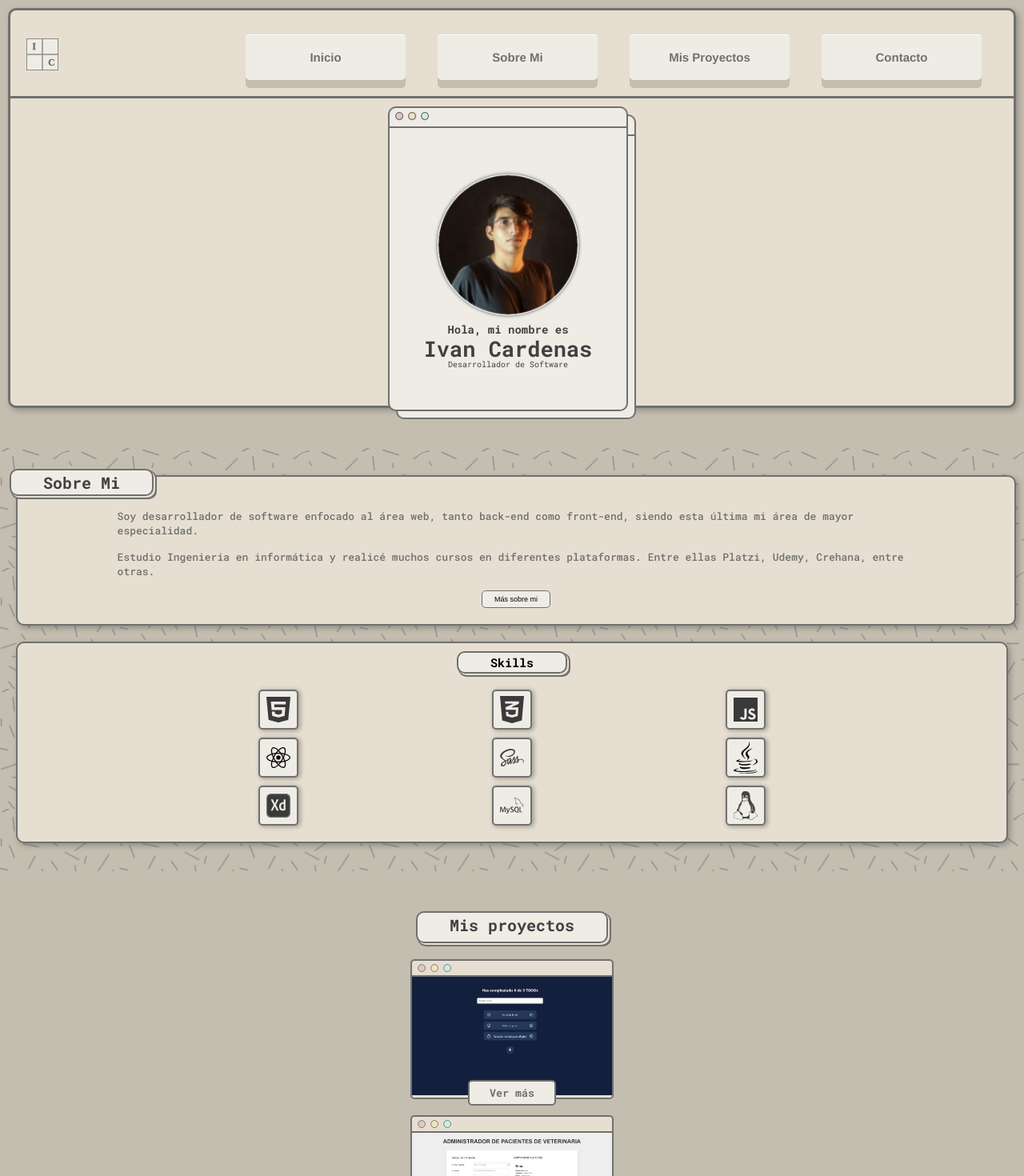
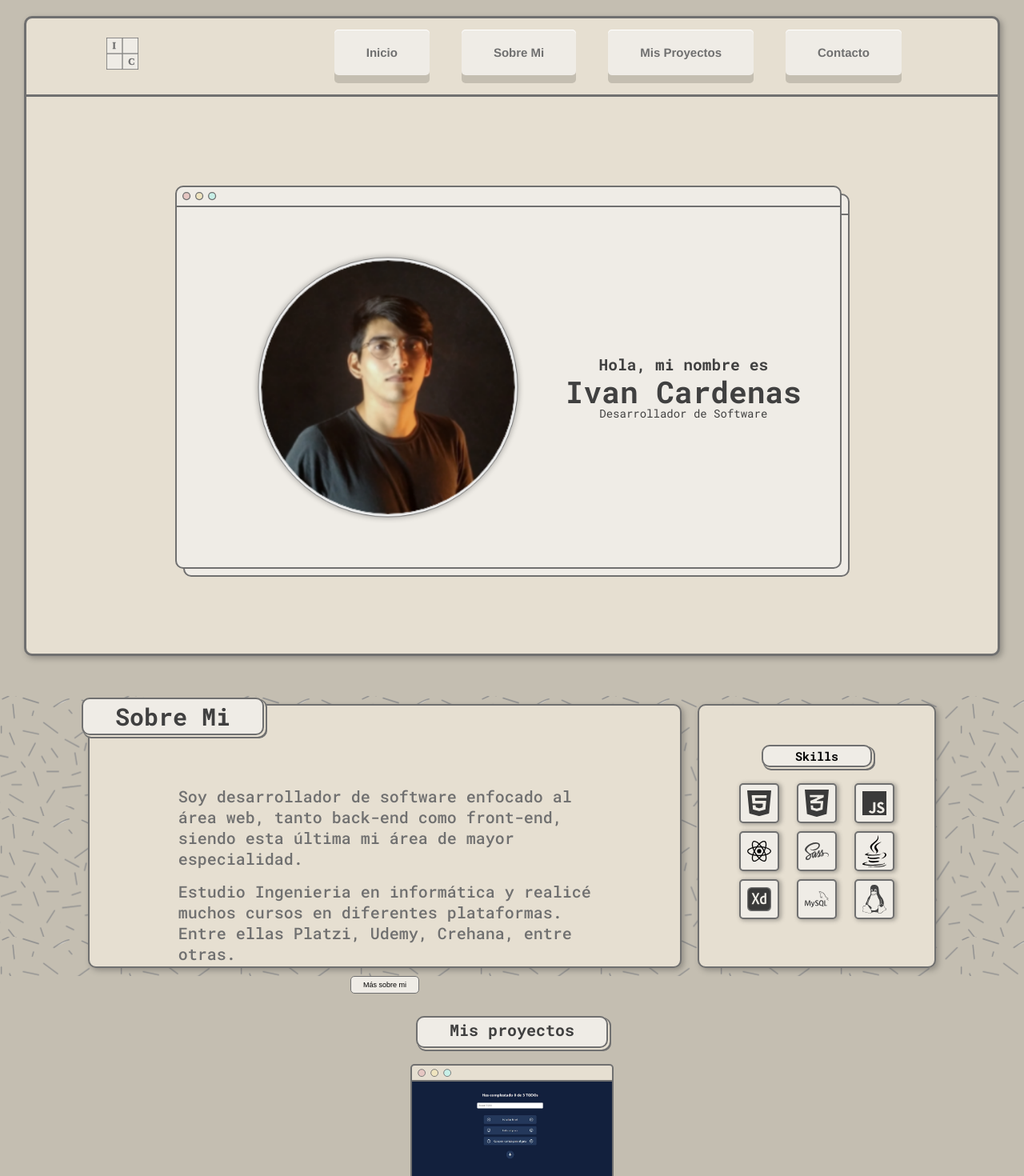
Before and after one commit to ivancard/ivancardenas, a React (Vite) app: page / in a window 1280 px wide. Shown: the top 1470 px of the page at 80% size. Built offline with nearby package versions, Linux system fonts and the light colour scheme.

Commit message:
desktop view done

```diff
--- a/src/scss/aboutme.scss
+++ b/src/scss/aboutme.scss
@@ -17,6 +17,10 @@
         display: flex;
         flex-direction: column;
         gap: 20px;
+        @media (min-width: 768px) {
+            flex-direction: row;
+            height: 350px;
+        }
         .aboutme-description-container {
             margin-top: 24px;
             background-color: $bg-dark;
@@ -30,6 +34,10 @@
             display: flex;
             flex-direction: column;
             align-items: center;
+            @media (min-width: 768px) {
+                margin-top: 0;
+                margin-left: 100px;
+            }
             .aboutme-description-title {
                 position: absolute;
                 top: -10px;
@@ -43,6 +51,9 @@
                 font-weight: bold;
                 box-shadow: 2px 2px $bg-dark, 4px 4px $text-secondary,
                     2px 4px $text-secondary, 4px 2px $text-secondary;
+                @media (min-width: 768px) {
+                    font-size: 3rem;
+                }
             }
             .aboutme-description-text {
                 width: 80%;
@@ -54,6 +65,13 @@
                     &:last-child {
                         margin-top: 15px;
                     }
+                    @media (min-width: 768px) {
+                        font-size: 2rem;
+                        margin-top: 100px;
+                    }
+                }
+                @media (min-width: 768px) {
+                    width: 70%;
                 }
             }
             .more-aboutme {
@@ -83,6 +101,13 @@
             margin-bottom: 25px;
             z-index: 22;
             box-shadow: 3px 3px 7px $shadow;
+            @media (min-width: 768px) {
+                margin-bottom: 0;
+                width: 30%;
+                margin-right: 100px;
+                height: 330px;
+                justify-content: center;
+            }
             h3 {
                 padding: 2px 40px;
                 font-size: 1.5rem;
--- a/src/scss/header-nav.scss
+++ b/src/scss/header-nav.scss
@@ -4,10 +4,16 @@
 .header-container {
     height: 500px;
     background-color: $bg-dark;
+
     margin: 10px;
     border-radius: $radious;
     border: 3px solid $text-secondary;
     box-shadow: 3px 3px 7px $shadow;
+    @media (min-width: 768px) {
+        height: 800px;
+        margin: 30px;
+        margin-top: 20px;
+    }
     .header-window-container {
         width: 100%;
         height: calc(100% - 63px);
@@ -16,12 +22,19 @@
         align-items: center;
         .foto-perfil {
             width: 65%;
+            max-width: 350px;
+            @media (min-width: 768px) {
+                // margin-left: 50px;
+            }
         }
         .window-text {
             color: $text-primary;
             display: flex;
             flex-direction: column;
             align-items: center;
+            @media (min-width: 768px) {
+                transform: scale(1.4);
+            }
             h3 {
                 font-size: 1.4rem;
                 margin-bottom: -3px;
@@ -42,8 +55,9 @@
     position: relative;
     display: inline-block;
     margin: 20px;
-    min-width: 100px;
-    width: 200px;
+    margin-top: 10px;
+    min-width: 70px;
+    width: 100%px;
 }
 
 .button a {
@@ -133,6 +147,9 @@
             display: none;
         }
     }
+    @media (min-width: 768px) {
+        padding: 4px 100px;
+    }
 }
 
 .nav-mobile-container {
--- a/src/scss/window.scss
+++ b/src/scss/window.scss
@@ -43,6 +43,9 @@
         justify-content: space-evenly;
         margin-top: 50px;
         margin-bottom: 50px;
+        @media (min-width: 768px) {
+            flex-direction: row;
+        }
     }
 }
 
@@ -50,7 +53,7 @@
     position: relative;
     height: auto;
     width: 80%;
-    max-width: 300px;
+    max-width: 833px;
     margin-top: -30px;
     margin-left: -10px;
 }
```
